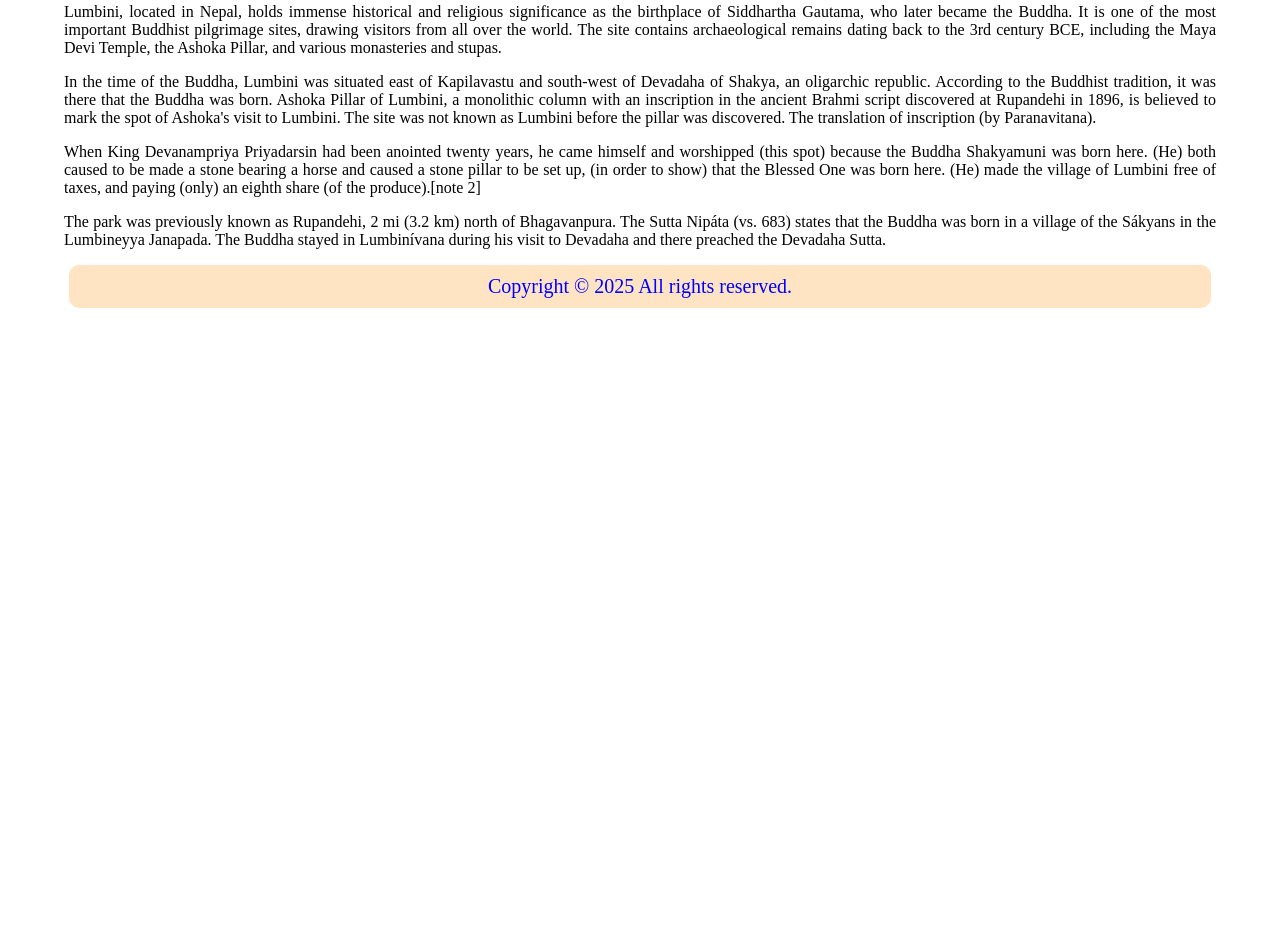
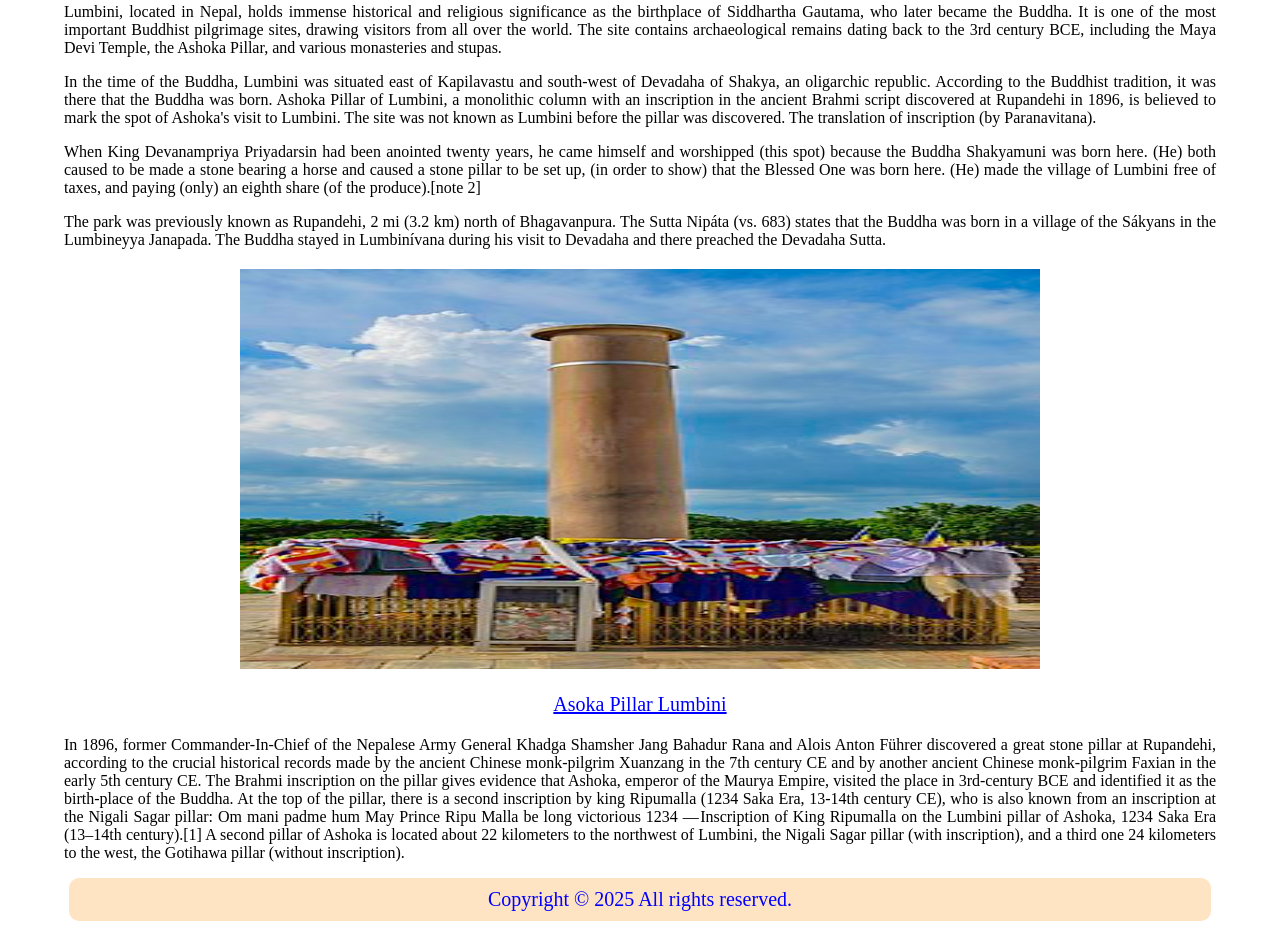
Before and after one commit to adkaryaseem/e-library-css, a plain HTML site: page lumbini.html in a window 1280 px wide. Shown: the part 800-1726 px from the top of the page. Before the commit the page ends 1113 px from the top, so only its background shows below. Drawn offline with Linux system fonts and the light colour scheme.

Commit message:
asoka pillar added

```diff
--- a/lumbini.html
+++ b/lumbini.html
@@ -73,6 +73,26 @@ When King Devanampriya Priyadarsin had been anointed twenty years, he came himse
 The park was previously known as Rupandehi, 2 mi (3.2 km) north of Bhagavanpura. The Sutta Nipáta (vs. 683) states that the Buddha was born in a village of the Sákyans in the Lumbineyya Janapada. The Buddha stayed in Lumbinívana during his visit to Devadaha and there preached the Devadaha Sutta.
                 </p>
             </article>
+            <figure class="image">
+                <img src="./image/asoka-pillar.jpg" alt="Asoka Pillar Lumbini">
+                <figcaption class="desc">
+                    Asoka Pillar Lumbini
+                </figcaption>
+            </figure>
+            <article class="text">
+                <p>
+                    In 1896, former Commander-In-Chief of the Nepalese Army General Khadga Shamsher Jang Bahadur Rana and Alois Anton Führer discovered a great stone pillar at Rupandehi, according to the crucial historical records made by the ancient Chinese monk-pilgrim Xuanzang in the 7th century CE and by another ancient Chinese monk-pilgrim Faxian in the early 5th century CE. The Brahmi inscription on the pillar gives evidence that Ashoka, emperor of the Maurya Empire, visited the place in 3rd-century BCE and identified it as the birth-place of the Buddha.
+
+            At the top of the pillar, there is a second inscription by king Ripumalla (1234 Saka Era, 13-14th century CE), who is also known from an inscription at the Nigali Sagar pillar:
+
+            Om mani padme hum May Prince Ripu Malla be long victorious 1234
+
+            — Inscription of King Ripumalla on the Lumbini pillar of Ashoka, 1234 Saka Era (13–14th century).[1]
+            A second pillar of Ashoka is located about 22 kilometers to the northwest of Lumbini, the Nigali Sagar pillar (with inscription), and a third one 24 kilometers to the west, the Gotihawa pillar (without inscription).
+
+
+                </p>
+            </article>
         </main>
     </section>
 
```
Also changed, not shown: image/asoka-pillar.jpg (added).
